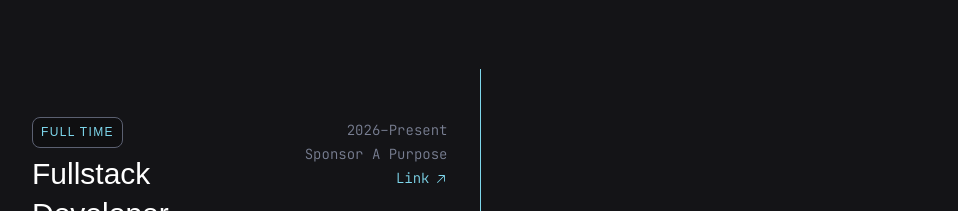
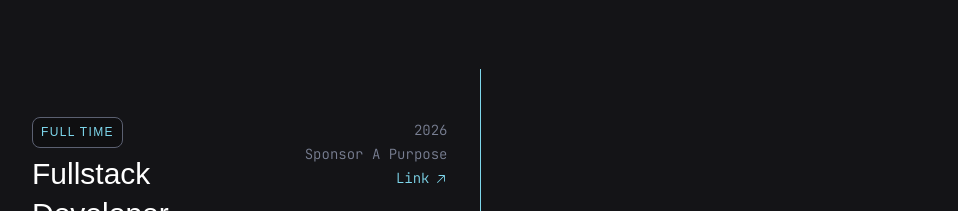
Before and after one commit to Cam96stanley/my-portfolio, a Next.js app: page /about in a window 1280 px wide. Shown: the part 1380-1591 px from the top of the page, without its empty margins (160-1118 px from the left). Built offline with nearby package versions, Linux system fonts and the light colour scheme; a web font is replaced by a local one.

Commit message:
updated project dates

```diff
--- a/src/data/timelineData.ts
+++ b/src/data/timelineData.ts
@@ -16,7 +16,7 @@ export const timelineData: TimelineEntry[] = [
     description:
       "Designed and built full-stack web applications for nonprofit clients, managing development across the entire stack from database design and backend development to frontend implementation and deployment. Developed CRM features to support nonprofit grant management, rebuilt campaign journey interfaces, and built a Slack agent that notifies team members when users make donations to nonprofit organizations.",
     techStack: ["Next.js", "TypeScript", "Tailwind", "Prisma"],
-    year: "2026–Present",
+    year: "2026",
     company: "Sponsor A Purpose",
     href: "https://www.sponsorapurpose.org/",
     side: "left",
@@ -27,7 +27,7 @@ export const timelineData: TimelineEntry[] = [
     description:
       "Designed and built full-stack web applications for non-profit clients — handling everything from database schema to deployment.",
     techStack: ["Next.js", "TypeScript", "Tailwind", "Prisma"],
-    year: "2026–Present",
+    year: "2026",
     company: "Sponsor A Pet",
     href: "https://sponsorapet.org",
     side: "left",
@@ -58,7 +58,7 @@ export const timelineData: TimelineEntry[] = [
     description:
       "Started studying frontend web development. Learning web dev foundations of HTML, CSS, and JavaScript and building small projects to develop my foundational skills.",
     techStack: ["HTML", "CSS", "JavaScript"],
-    year: "20223-2025",
+    year: "2023-2025",
     company: "Self",
     side: "right",
   },
```
